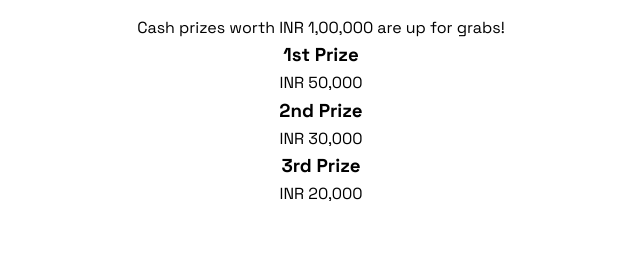
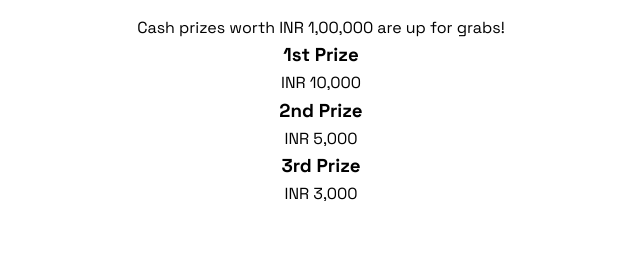
Before and after one commit to Nallu-Swami/vmedithon.nexusvit.com, a plain HTML site: page index.html in a window 1280 px wide. Shown: the part 3692-3949 px from the top of the page, 319-959 px from the left. Drawn offline with Linux system fonts and the light colour scheme; a script that the page names is missing.

Commit message:
minor fixes

```diff
--- a/index.html
+++ b/index.html
@@ -190,15 +190,15 @@
         <div class="prize-details">
             <div class="prize-card">
                 <h3>1st Prize</h3>
-                <p>INR 50,000</p>
+                <p>INR 10,000</p>
             </div>
             <div class="prize-card">
                 <h3>2nd Prize</h3>
-                <p>INR 30,000</p>
+                <p>INR 5,000</p>
             </div>
             <div class="prize-card">
                 <h3>3rd Prize</h3>
-                <p>INR 20,000</p>
+                <p>INR 3,000</p>
             </div>
         </div>
     </section>
```
